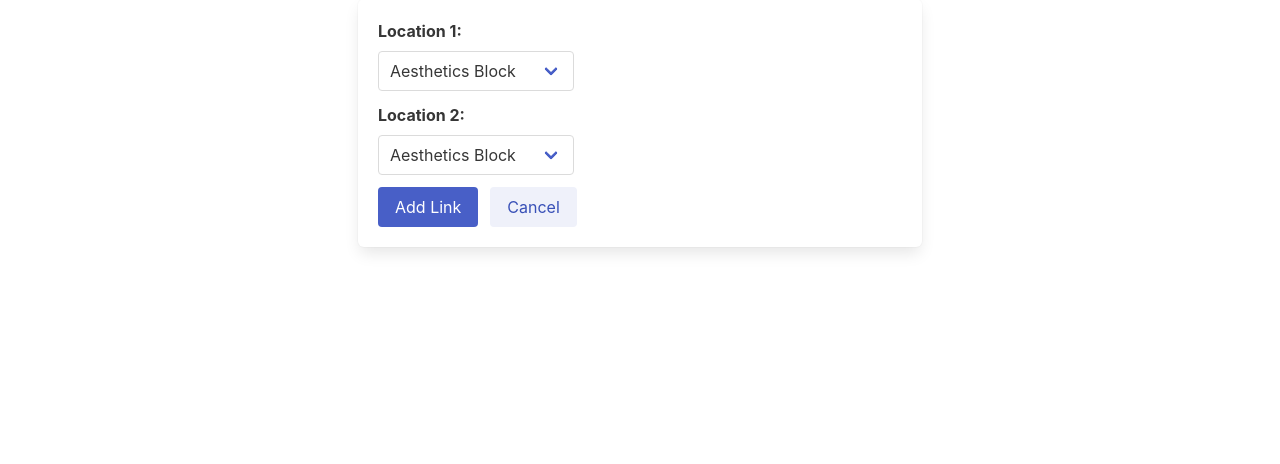
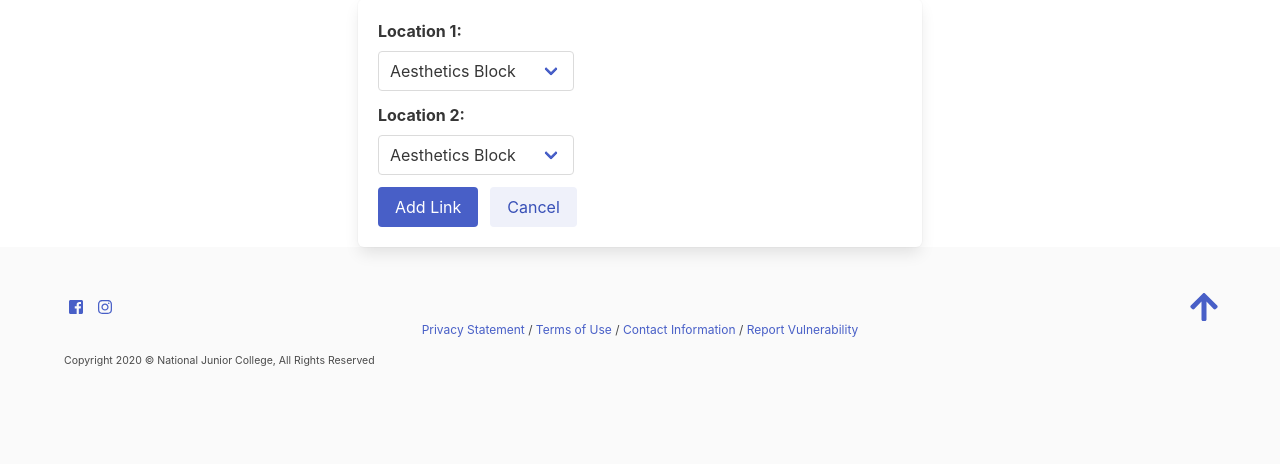
Before and after one commit to 12458/Web-App-Project, a Flask app: page /add_link in a window 1280 px wide. Shown: the part 57-521 px from the top of the page. Run offline with Flask 2, Linux system fonts and the light colour scheme; the visitor is signed in with stand-in values (Sample User, id 1); data comes from the database, SQL or seed files in the repository; some libraries are stand-ins or nearby versions.

Commit message:
Add footer

```diff
--- a/templates/base.html
+++ b/templates/base.html
@@ -4,15 +4,16 @@
 <head>
     <title>NJC Tour - {% block title %}{% endblock %}</title>
     <meta name="viewport" content="width=device-width, initial-scale=1.0, maximum-scale=1, user-scalable=0">
-    <!-- CSS -->
-    <link rel="stylesheet" href="static/login_v2.css">
     <!-- Bulma -->
     <link rel="stylesheet" href="https://cdn.jsdelivr.net/npm/bulma@0.9.0/css/bulma.min.css">
     <script defer src="https://use.fontawesome.com/releases/v5.3.1/js/all.js"></script>
     <meta charset="utf-8">
     <meta name="viewport" content="width=device-width, initial-scale=1">
+    <!-- JQuery --->
+    <script src="https://code.jquery.com/jquery-3.5.1.min.js"
+        integrity="sha256-9/aliU8dGd2tb6OSsuzixeV4y/faTqgFtohetphbbj0=" crossorigin="anonymous"></script>
     <!-- Icon -->
-    <link rel="icon" href="static/images/njc_logo_square.png" type="image/x-icon" />
+    <link rel="icon" href="/static/images/njc_logo_square.png" type="image/x-icon" />
     <!-- Global site tag (gtag.js) - Google Analytics -->
     <script async src="https://www.googletagmanager.com/gtag/js?id=UA-172950592-1"></script>
     <script>
@@ -43,7 +44,7 @@
             </a>
         </div>
 
-        <div id="navbarBasicExample" class="navbar-menu">
+        <div id="navMenu" class="navbar-menu">
             <div class="navbar-start">
                 <a class="navbar-item" href="{{url_for('home')}}">
                     Home
@@ -83,6 +84,45 @@
         {% endblock %}
     </div>
     {% endblock %}
+    {% block footer %}
+    <footer class="footer">
+        <div class="content container">
+            <div class="container">
+                <a href="https://www.facebook.com/nationaljc/" class="icon">
+                    <i class="fab fa-facebook-square"></i>
+                </a>
+                <a href="https://www.instagram.com/nationaljc/?hl=en" class="icon">
+                    <i class="fab fa-instagram"></i>
+                </a>
+                <a href="#" class="icon is-pulled-right is-size-3"><i class="fas fa-arrow-up"></i></a>
+            </div>
+            <p class="is-size-7 has-text-centered">
+                <a href="https://nationaljc.moe.edu.sg/terms-of-use/">Privacy
+                    Statement</a> /
+                <a href="https://nationaljc.moe.edu.sg/terms-of-use/">Terms of Use</a> /
+                <a href="https://nationaljc.moe.edu.sg/Contact/">Contact Information</a> /
+                <a href="http://tech.gov.sg/report_vulnerability">Report Vulnerability</a>
+            </p>
+            <p class="is-size-7">
+                <small class="copyright">Copyright 2020 © National Junior College, All Rights Reserved</small>
+            </p>
+        </div>
+        </div>
+    </footer>
+    {% endblock %}
 </body>
+<script>
+    $(document).ready(function () {
+
+        // Check for click events on the navbar burger icon
+        $(".navbar-burger").click(function () {
+
+            // Toggle the "is-active" class on both the "navbar-burger" and the "navbar-menu"
+            $(".navbar-burger").toggleClass("is-active");
+            $(".navbar-menu").toggleClass("is-active");
+
+        });
+    });
+</script>
 
 </html>
```
